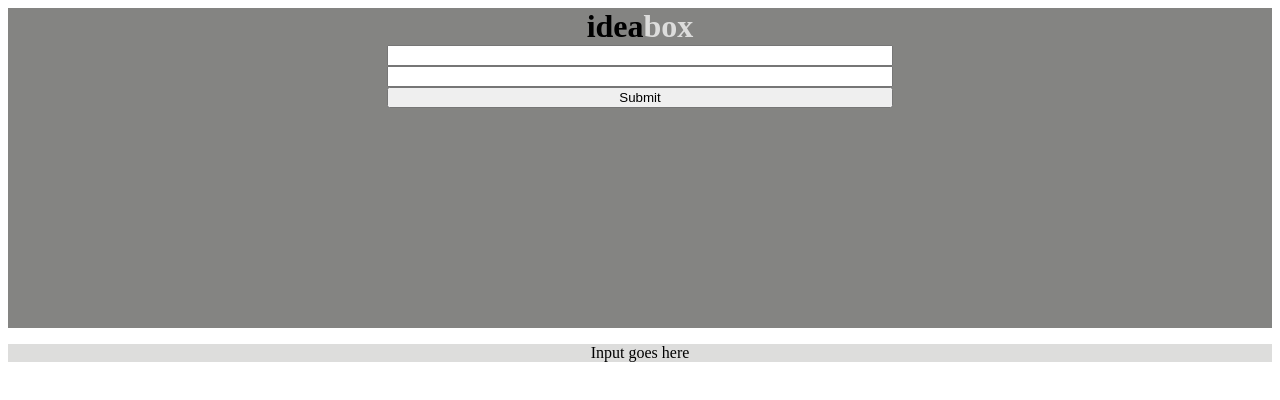
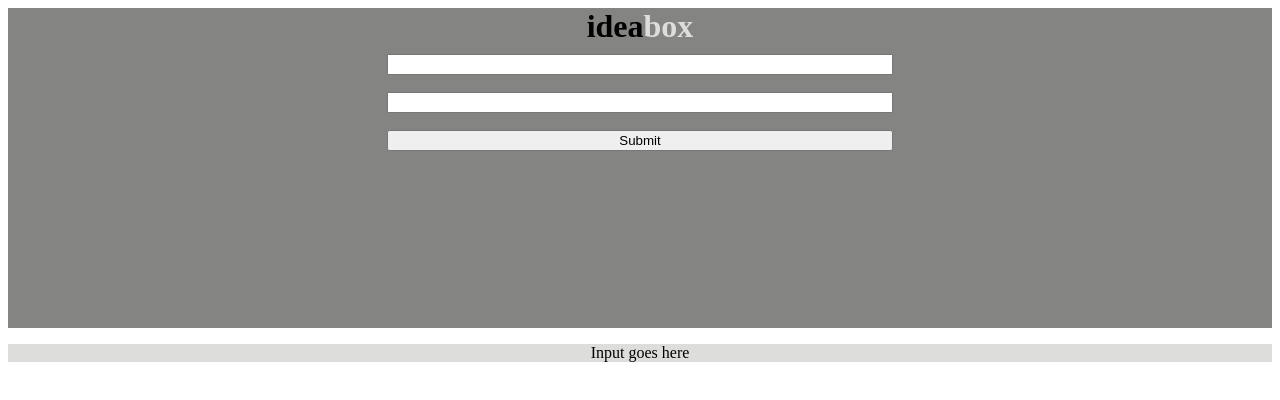
Before and after one commit to raualex/idea_box_part_deux, a React (Create React App) app: page / in a window 1280 px wide. Shown: the top 400 px of the page. Built offline with nearby package versions, Linux system fonts and the light colour scheme; the HTML template or start-up script is replaced by a standard one.

Commit message:
Add minor CSS fixes and change title bar

```diff
--- a/public/index.html
+++ b/public/index.html
@@ -19,7 +19,7 @@
       work correctly both with client-side routing and a non-root public URL.
       Learn how to configure a non-root public URL by running `npm run build`.
     -->
-    <title>React App</title>
+    <title>Idea Box</title>
   </head>
   <body>
     <noscript>
--- a/src/CSS/Header.css
+++ b/src/CSS/Header.css
@@ -11,6 +11,7 @@
 .input-form {
   display: flex;
   flex-direction: column;
+  height: 114px;
   justify-content: space-around;
   margin: auto;
   width: 40%;
```
